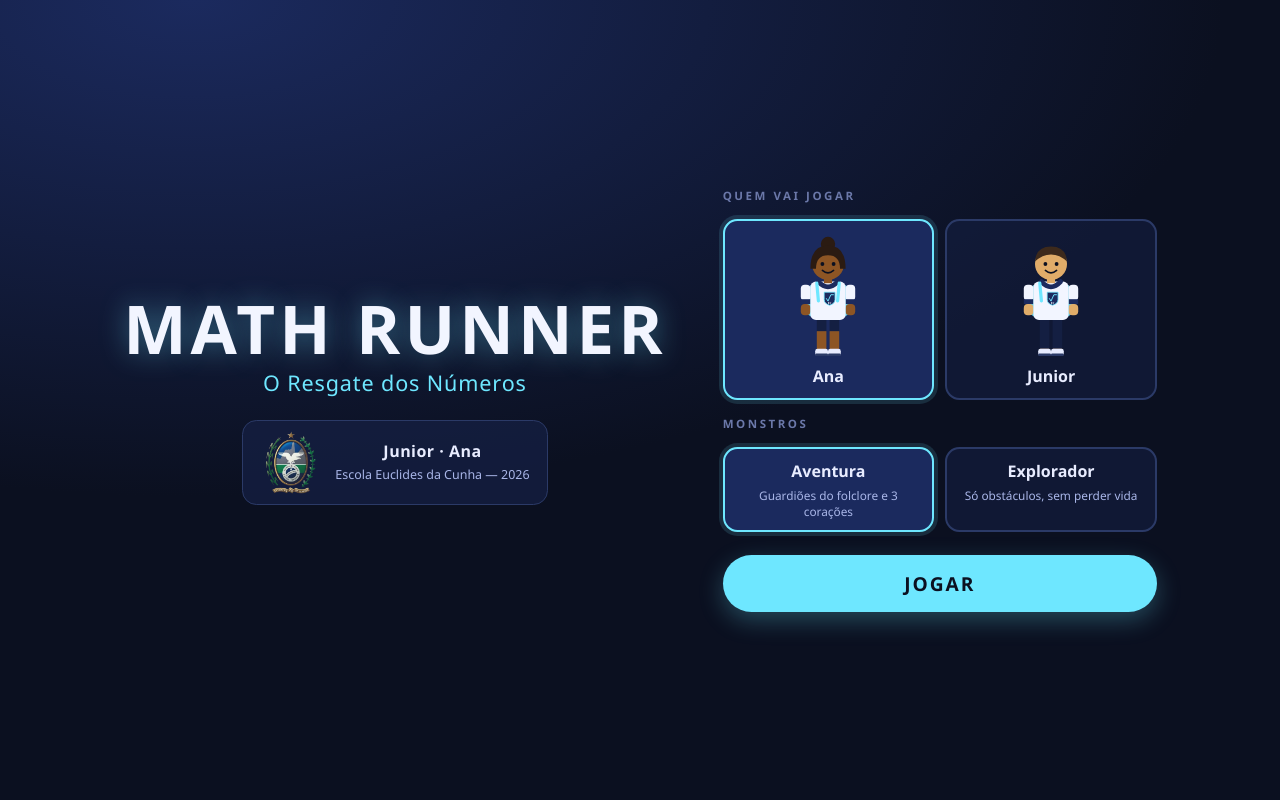
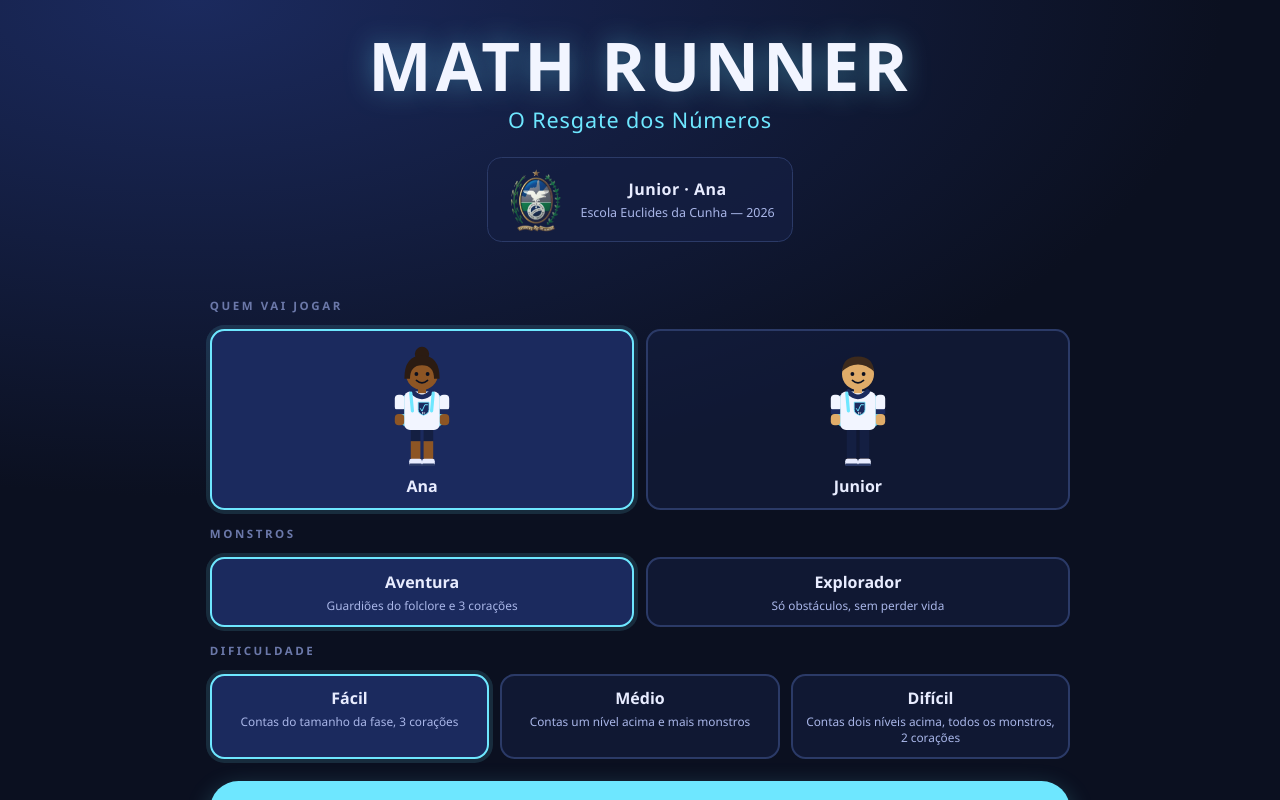
Before and after one commit to wmakeouthill/math-runner, a React (Vite) app: page / in a window 1280 px wide. Built offline with nearby package versions, Linux system fonts and the light colour scheme.

Commit message:
feat: dificuldade facil, medio e dificil mexe nas contas e nos monstros

```diff
--- a/src/app/Title/Title.tsx
+++ b/src/app/Title/Title.tsx
@@ -1,5 +1,6 @@
 import { useGameStore } from '@/store/useGameStore';
 import type { CharacterId, GameMode } from '@/store/useGameStore.types';
+import { DIFFICULTY, DIFFICULTY_ORDER } from '@/game/math/difficulty';
 import brasaoRj from '@/assets/brasao-rj.png';
 import { Portrait } from '@/app/Portrait/Portrait';
 import { OptionCard } from './OptionCard';
@@ -15,12 +16,20 @@ const MODES: ReadonlyArray<{ id: GameMode; label: string; hint: string }> = [
   { id: 'explorador', label: 'Explorador', hint: 'Só obstáculos, sem perder vida' },
 ];
 
+const DIFFICULTIES = DIFFICULTY_ORDER.map((id) => ({
+  id,
+  label: DIFFICULTY[id].label,
+  hint: DIFFICULTY[id].hint,
+}));
+
 export function Title() {
   const goToScreen = useGameStore((state) => state.goToScreen);
   const character = useGameStore((state) => state.character);
   const setCharacter = useGameStore((state) => state.setCharacter);
   const mode = useGameStore((state) => state.mode);
   const setMode = useGameStore((state) => state.setMode);
+  const difficulty = useGameStore((state) => state.difficulty);
+  const setDifficulty = useGameStore((state) => state.setDifficulty);
 
   return (
     <main style={styles.screen}>
@@ -70,6 +79,19 @@ export function Title() {
           ))}
         </div>
 
+        <p style={styles.label}>DIFICULDADE</p>
+        <div style={styles.row}>
+          {DIFFICULTIES.map((option) => (
+            <OptionCard
+              key={option.id}
+              selected={difficulty === option.id}
+              label={option.label}
+              hint={option.hint}
+              onSelect={() => setDifficulty(option.id)}
+            />
+          ))}
+        </div>
+
         <button type="button" style={styles.playButton} onClick={() => goToScreen('select')}>
           JOGAR
         </button>
--- a/src/game/levels/reach.ts
+++ b/src/game/levels/reach.ts
@@ -1,5 +1,6 @@
 import { GAME_FEEL } from '@/game/constants';
 import type { Op, Tier } from '@/game/math/mathEngine.types';
+import type { Difficulty } from '@/game/math/difficulty';
 
 export type PlatformSpec = {
   x: number;
@@ -27,6 +28,8 @@ export type GuardianSpec = {
   at: Point;
   op: Op;
   tier: Tier;
+  /** A partir de qual dificuldade este monstro aparece. Sem isto, sempre. */
+  from?: Difficulty;
 };
 
 export type MechanismSpec = MechanismEffect & {
--- /dev/null
+++ b/src/game/math/difficulty.ts
@@ -0,0 +1,47 @@
+import type { Tier } from './mathEngine.types';
+
+export type Difficulty = 'facil' | 'medio' | 'dificil';
+
+/** Do mais leve ao mais pesado. A ordem é o que decide quem aparece quando. */
+export const DIFFICULTY_ORDER: readonly Difficulty[] = ['facil', 'medio', 'dificil'];
+
+export const DIFFICULTY: Record<
+  Difficulty,
+  { label: string; hint: string; tierOffset: number; hearts: number }
+> = {
+  facil: {
+    label: 'Fácil',
+    hint: 'Contas do tamanho da fase, 3 corações',
+    tierOffset: 0,
+    hearts: 3,
+  },
+  medio: {
+    label: 'Médio',
+    hint: 'Contas um nível acima e mais monstros',
+    tierOffset: 1,
+    hearts: 3,
+  },
+  dificil: {
+    label: 'Difícil',
+    hint: 'Contas dois níveis acima, todos os monstros, 2 corações',
+    tierOffset: 2,
+    hearts: 2,
+  },
+};
+
+/**
+ * O nível da conta que vai aparecer.
+ *
+ * `base` é o que a fase pede, `player` é onde o aluno chegou sozinho naquela
+ * operação, e a dificuldade escolhida desloca os dois. O maior entre fase e
+ * aluno, e nunca fora de 1..3.
+ */
+export function effectiveTier(base: Tier, player: Tier, difficulty: Difficulty): Tier {
+  const raw = Math.max(base, player) + DIFFICULTY[difficulty].tierOffset;
+  return Math.min(3, Math.max(1, raw)) as Tier;
+}
+
+/** Este monstro aparece na dificuldade escolhida? */
+export function guardianShows(from: Difficulty | undefined, current: Difficulty): boolean {
+  return DIFFICULTY_ORDER.indexOf(current) >= DIFFICULTY_ORDER.indexOf(from ?? 'facil');
+}
--- a/src/game/scenes/LevelScene.ts
+++ b/src/game/scenes/LevelScene.ts
@@ -18,7 +18,7 @@ import { Guardian } from '@/game/mechanisms/Guardian';
 import { Whirlwind } from '@/game/mechanisms/Whirlwind';
 import { buildLevel } from './buildLevel';
 import { generateQuestion } from '@/game/math/mathEngine';
-import type { Tier } from '@/game/math/mathEngine.types';
+import { effectiveTier } from '@/game/math/difficulty';
 import { PALETTE, toPhaserColor } from '@/theme/palette';
 import { useGameStore } from '@/store/useGameStore';
 import { useRunStore } from '@/store/useRunStore';
@@ -74,7 +74,13 @@ export class LevelScene extends Phaser.Scene {
     this.platforms = this.physics.add.staticGroup();
     for (const spec of this.level.platforms) this.addPlatform(this.platforms, spec);
 
-    const parts = buildLevel(this, this.level, useGameStore.getState().mode, this.platforms);
+    const parts = buildLevel(
+      this,
+      this.level,
+      useGameStore.getState().mode,
+      useGameStore.getState().difficulty,
+      this.platforms,
+    );
     this.panels = parts.panels;
     this.bridges = parts.bridges;
     this.blocks = parts.blocks;
@@ -246,9 +252,10 @@ export class LevelScene extends Phaser.Scene {
     const mechanism = this.level.mechanisms.find((item) => item.id === panel.source);
     if (!mechanism) return;
 
-    const { playerTier } = useGameStore.getState();
-    // O tier da fase é o piso; quem já domina a operação recebe conta maior.
-    const tier = Math.max(mechanism.tier, playerTier[mechanism.op]) as Tier;
+    const { playerTier, difficulty } = useGameStore.getState();
+    const player = playerTier[mechanism.op];
+    if (player === undefined) return;
+    const tier = effectiveTier(mechanism.tier, player, difficulty);
 
     useChallengeStore.getState().open(mechanism.id, generateQuestion(mechanism.op, tier));
   }
@@ -288,8 +295,10 @@ export class LevelScene extends Phaser.Scene {
       if (!guardian.isBlocking(this.player.x, this.player.y)) continue;
       const spec = this.level.guardians.find((item) => item.id === guardian.id);
       if (!spec) continue;
-      const { playerTier } = useGameStore.getState();
-      const tier = Math.max(spec.tier, playerTier[spec.op]) as Tier;
+      const { playerTier, difficulty } = useGameStore.getState();
+      const player = playerTier[spec.op];
+      if (player === undefined) continue;
+      const tier = effectiveTier(spec.tier, player, difficulty);
       useChallengeStore.getState().open(spec.id, generateQuestion(spec.op, tier));
       break;
     }
--- a/src/game/scenes/buildLevel.ts
+++ b/src/game/scenes/buildLevel.ts
@@ -1,6 +1,7 @@
 import type Phaser from 'phaser';
 import type { LevelSpec } from '@/game/levels/reach';
 import type { GameMode } from '@/store/useGameStore.types';
+import { guardianShows, type Difficulty } from '@/game/math/difficulty';
 import { CalcPanel } from '@/game/mechanisms/CalcPanel';
 import { Bridge } from '@/game/mechanisms/Bridge';
 import { Blocks } from '@/game/mechanisms/Blocks';
@@ -28,6 +29,7 @@ export function buildLevel(
   scene: Phaser.Scene,
   level: LevelSpec,
   mode: GameMode,
+  difficulty: Difficulty,
   platforms: Phaser.Physics.Arcade.StaticGroup,
 ): LevelParts {
   const parts: LevelParts = {
@@ -69,6 +71,7 @@ export function buildLevel(
   // Guardiões só existem no modo Aventura — é o botão da tela de título.
   if (mode === 'aventura') {
     for (const spec of level.guardians) {
+      if (!guardianShows(spec.from, difficulty)) continue;
       parts.guardians.set(spec.id, new Guardian(scene, spec.id, spec.at));
     }
   }
--- a/src/store/useGameStore.ts
+++ b/src/store/useGameStore.ts
@@ -28,6 +28,7 @@ export const useGameStore = create<GameState>()(
       progress: {},
       character: 'ana',
       mode: 'aventura',
+      difficulty: 'facil',
 
       goToScreen: (screen) => set({ screen }),
 
@@ -50,6 +51,8 @@ export const useGameStore = create<GameState>()(
       setCharacter: (character) => set({ character }),
 
       setMode: (mode) => set({ mode }),
+
+      setDifficulty: (difficulty) => set({ difficulty }),
 
       resetProgress: () => set({ progress: {}, currentLevel: null }),
 
@@ -82,6 +85,7 @@ export const useGameStore = create<GameState>()(
         progress: state.progress,
         character: state.character,
         mode: state.mode,
+        difficulty: state.difficulty,
         muted: state.muted,
         playerTier: state.playerTier,
       }),
--- a/src/store/useGameStore.types.ts
+++ b/src/store/useGameStore.types.ts
@@ -1,4 +1,5 @@
 import type { Op, Tier } from '@/game/math/mathEngine.types';
+import type { Difficulty } from '@/game/math/difficulty';
 
 export type LevelId = string;
 
@@ -22,12 +23,14 @@ export type GameState = {
   progress: Record<LevelId, LevelResult>;
   character: CharacterId;
   mode: GameMode;
+  difficulty: Difficulty;
   goToScreen: (screen: Screen) => void;
   startLevel: (id: LevelId) => void;
   completeLevel: (id: LevelId, result: LevelResult) => void;
   isUnlocked: (id: LevelId) => boolean;
   setCharacter: (id: CharacterId) => void;
   setMode: (mode: GameMode) => void;
+  setDifficulty: (difficulty: Difficulty) => void;
   resetProgress: () => void;
   muted: boolean;
   toggleMuted: () => void;
--- a/src/store/useRunStore.ts
+++ b/src/store/useRunStore.ts
@@ -1,6 +1,7 @@
 import { create } from 'zustand';
 import { useGameStore } from './useGameStore';
 import type { RunState } from './useRunStore.types';
+import { DIFFICULTY } from '@/game/math/difficulty';
 
 /**
  * Três estrelas, três coisas diferentes (SPEC 4):
@@ -14,7 +15,7 @@ export function starsFor(run: Pick<RunState, 'digitsTaken' | 'digitsTotal' | 'er
   return stars;
 }
 
-export const MAX_HEARTS = 3;
+export const MAX_HEARTS = DIFFICULTY.facil.hearts;
 
 export const useRunStore = create<RunState>()((set, get) => ({
   levelId: null,
@@ -33,7 +34,7 @@ export const useRunStore = create<RunState>()((set, get) => ({
       errors: 0,
       startedAt: Date.now(),
       result: null,
-      hearts: MAX_HEARTS,
+      hearts: DIFFICULTY[useGameStore.getState().difficulty].hearts,
     }),
 
   takeDigit: () => set((state) => ({ digitsTaken: state.digitsTaken + 1 })),
@@ -59,7 +60,7 @@ export const useRunStore = create<RunState>()((set, get) => ({
     return hearts > 0;
   },
 
-  refillHearts: () => set({ hearts: MAX_HEARTS }),
+  refillHearts: () => set({ hearts: DIFFICULTY[useGameStore.getState().difficulty].hearts }),
 
   clear: () =>
     set({
@@ -68,6 +69,6 @@ export const useRunStore = create<RunState>()((set, get) => ({
       digitsTaken: 0,
       errors: 0,
       result: null,
-      hearts: MAX_HEARTS,
+      hearts: DIFFICULTY[useGameStore.getState().difficulty].hearts,
     }),
 }));
```
Also changed, not shown: 1 other file (tests, documents, lock files or other folders).
